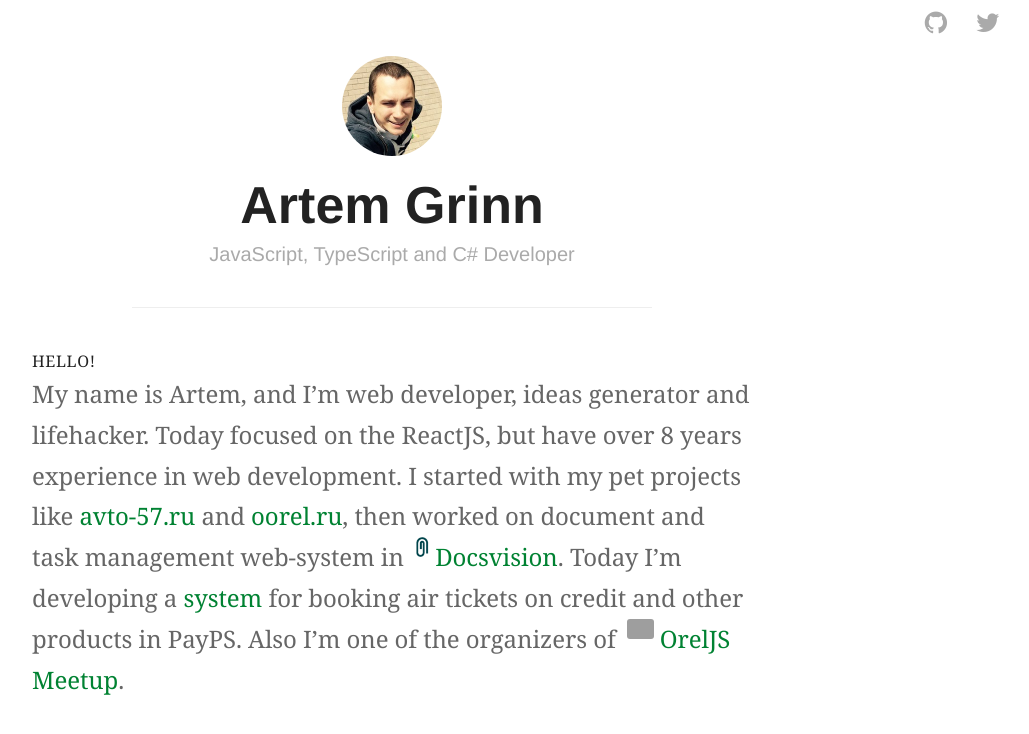
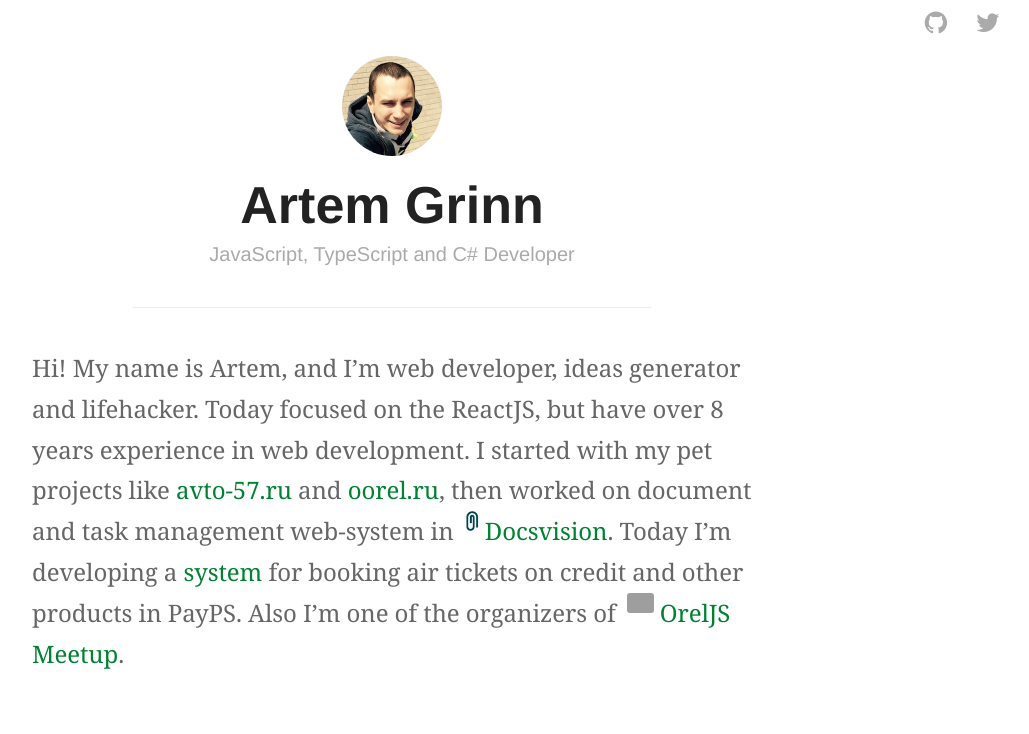
Before and after one commit to ArtemGrinn/artemgrinn.github.io, a Jekyll site: the page built from index.md, in a window 1280 px wide. Shown: the top 734 px of the page, without its empty margins (248-1277 px from the left). Built offline with Jekyll 4.4.1, drawn with Linux system fonts in a browser that asks for light colours; our own code applies the rules of GitHub Pages for plain Markdown files.

Commit message:
Update index.md

```diff
--- a/index.md
+++ b/index.md
@@ -2,8 +2,6 @@
 profile: true
 ---
 
-# HELLO!
-
-My name is Artem, and I'm web developer, ideas generator and lifehacker. Today focused on the ReactJS, but have over 8 years experience in web development.
+Hi! My name is Artem, and I'm web developer, ideas generator and lifehacker. Today focused on the ReactJS, but have over 8 years experience in web development.
 I started with my pet projects like [avto-57.ru](http://avto-57.ru) and [oorel.ru](http://oorel.ru), then worked on document and task management web-system in ![DV logo](http://artemgrinn.github.io/assets/images/dv.png) [Docsvision](http://www.docsvision.com/products/legkiy-klient/).
 Today I'm developing a [system](https://travel.payps.ru/bilet) for booking air tickets on credit and other products in PayPS. Also I'm one of the organizers of ![OrelJS logo](http://artemgrinn.github.io/assets/images/oreljs.svg) [OrelJS Meetup](http://oreljs.ru).
```
